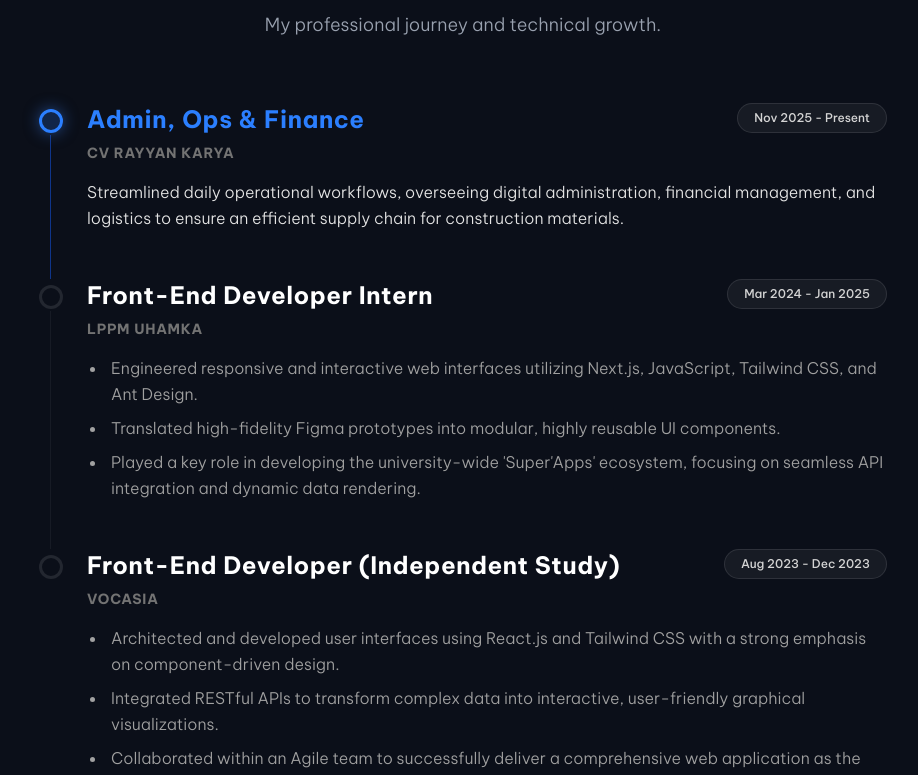
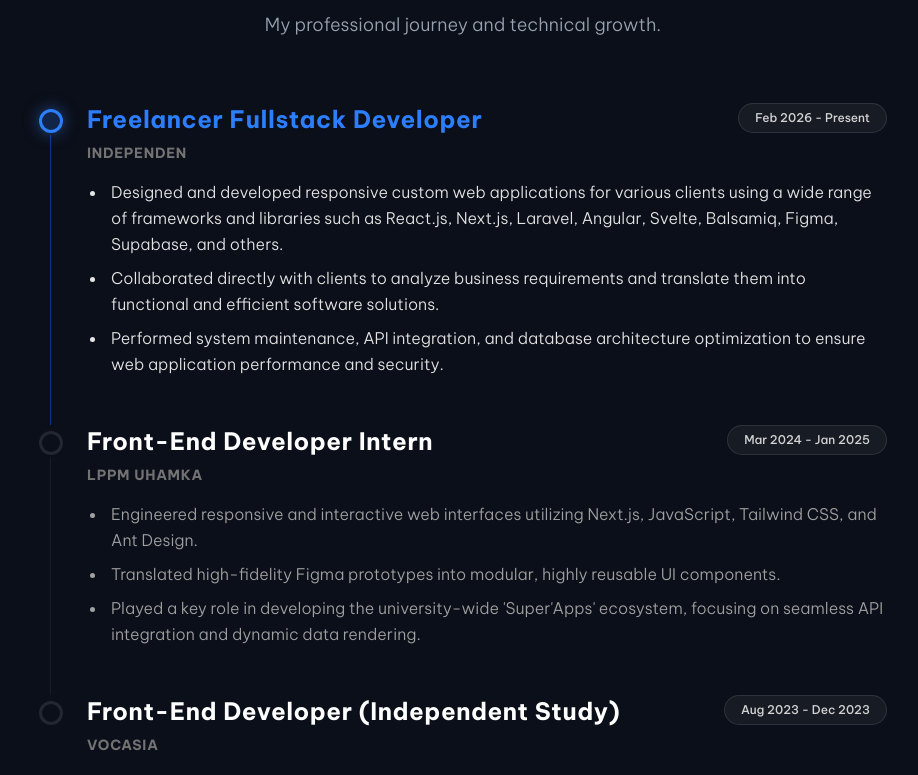
Before and after one commit to dafaadhari/portfolio-v2, a React (Vite) app: page / in a window 1280 px wide. Shown: the part 1722-2497 px from the top of the page, without its empty margins (177-1095 px from the left). Built offline with nearby package versions, Linux system fonts and the light colour scheme; a web font is replaced by a local one.

Commit message:
feat(experience): update role to Freelancer Fullstack Developer

```diff
--- a/src/data/portfolioData.js
+++ b/src/data/portfolioData.js
@@ -143,21 +143,25 @@ export const experiences = [
     {
         id: 1,
         period: {
-            en: "Nov 2025 - Present",
-            id: "Nov 2025 - Sekarang"
+            en: "Feb 2026 - Present",
+            id: "Februari 2026 – Sekarang"
         },
         role: {
-            en: "Admin, Ops & Finance",
-            id: "Admin Operasional & Keuangan"
+            en: "Freelancer Fullstack Developer",
+            id: "Freelancer Fullstack Developer"
         },
-        company: "CV RAYYAN KARYA",
+        company: "Independen",
         color: "blue",
         description: {
             en: [
-                "Streamlined daily operational workflows, overseeing digital administration, financial management, and logistics to ensure an efficient supply chain for construction materials."
+                "Designed and developed responsive custom web applications for various clients using a wide range of frameworks and libraries such as React.js, Next.js, Laravel, Angular, Svelte, Balsamiq, Figma, Supabase, and others.",
+                "Collaborated directly with clients to analyze business requirements and translate them into functional and efficient software solutions.",
+                "Performed system maintenance, API integration, and database architecture optimization to ensure web application performance and security."
             ],
             id: [
-                "Mengoordinasikan operasional harian perusahaan, mencakup administrasi digital, manajemen keuangan, hingga logistik. Bertanggung jawab memastikan kelancaran alur kerja untuk rantai pasokan material konstruksi."
+                "Merancang dan mengembangkan aplikasi web kustom responsif untuk berbagai klien menggunakan banyak alat Framework dan Library seperti: React.js, Next.js, Laravel, Angular, Svelte, Balsamiq, Figma, SupaBase dan lainnya.",
+                "Berkolaborasi secara langsung dengan klien untuk menganalisis kebutuhan bisnis dan menerjemahkannya menjadi solusi perangkat lunak yang fungsional dan efisien.",
+                "Melakukan pemeliharaan sistem, integrasi API, dan optimalisasi arsitektur basis data untuk memastikan kinerja dan keamanan aplikasi web."
             ]
         }
     },
```
